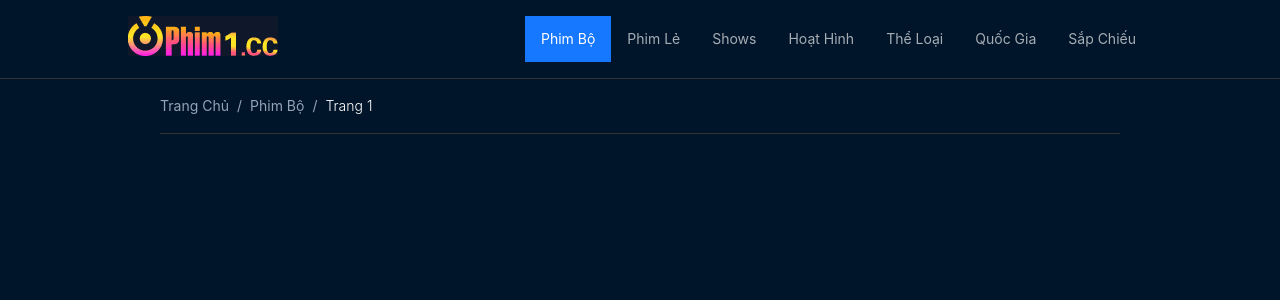
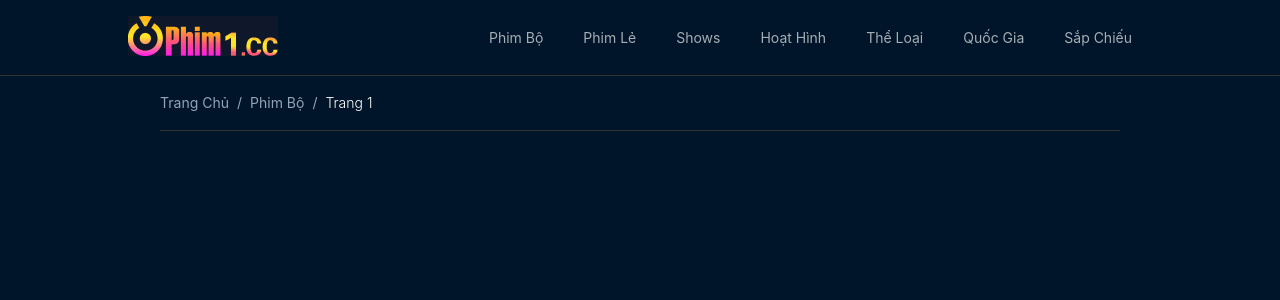
Before and after one commit to GaConUtc/my-movies, a React (Create React App) app: page / in a window 1280 px wide. Shown: the top 300 px of the page. Built offline with nearby package versions, Linux system fonts and the light colour scheme.

Commit message:
custom header menu item

```diff
--- a/src/App.js
+++ b/src/App.js
@@ -1,12 +1,15 @@
 import './App.css';
 import HeaderLayout from './components/Header';
 import BreadcrumbContent from './components/BreadcrumbContent';
+import { BrowserRouter, Route } from 'react-router-dom';
 
 function App() {
     return (
         <>
-            <HeaderLayout />
-            <BreadcrumbContent />
+            <BrowserRouter>
+                <HeaderLayout />
+                <BreadcrumbContent />
+            </BrowserRouter>
         </>
     );
 }
--- a/src/components/Header/Header.scss
+++ b/src/components/Header/Header.scss
@@ -10,5 +10,27 @@
         .ant-menu-overflow {
             justify-content: flex-end;
         }
+        &__menu {
+            display: flex;
+            box-sizing: border-box;
+            margin: 0;
+            padding: 0;
+            font-size: 14px;
+            height: 100%;
+            align-items: center;
+            &__item {
+                position: relative;
+                display: inline-block;
+                vertical-align: bottom;
+                padding-inline: 16px;
+                margin-inline: 4px;
+            }
+            &__item > a {
+                color: rgba(255, 255, 255, 0.65);
+            }
+            &__item > a:hover {
+                color: rgba(255, 255, 255);
+            }
+        }
     }
 }
--- a/src/components/Header/component/HeaderLeft/HeaderLeft.scss
+++ /dev/null
@@ -1,3 +0,0 @@
-.header-left {
-    display: flex;
-}
--- a/src/components/Header/index.js
+++ b/src/components/Header/index.js
@@ -1,23 +1,62 @@
 import { Col, Menu, Row } from 'antd';
 import logo from '../../source/logo.gif';
 import './Header.scss';
+import { Link, NavLink } from 'react-router-dom';
 const HeaderLayout = () => {
-    const menuItems = ['Phim Bộ', 'Phim Lẻ', 'Shows', 'Hoạt Hình', 'Thể Loại', 'Quốc Gia', 'Sắp Chiếu'];
+    const menuItems = [
+        {
+            title: 'Phim Bộ',
+            slug: 'phim-bo',
+        },
+        {
+            title: 'Phim Lẻ',
+            slug: 'phim-le',
+        },
+        {
+            title: 'Shows',
+            slug: 'shows',
+        },
+        {
+            title: 'Hoạt Hình',
+            slug: 'hoat-hinh',
+        },
+        {
+            title: 'Thể Loại',
+            slug: 'the-loai',
+        },
+        {
+            title: 'Quốc Gia',
+            slug: 'quoc-gia',
+        },
+        {
+            title: 'Sắp Chiếu',
+            slug: 'sap-chieu',
+        },
+    ];
+
     return (
         <Row className="header">
             <Col span={4} className="header-left">
                 <img src={logo} alt="Logo" />
             </Col>
             <Col span={20} className="header-right">
-                <Menu
-                    theme="dark"
-                    mode="horizontal"
-                    defaultSelectedKeys={'0'}
-                    items={menuItems.map((item, index) => ({
-                        key: index,
-                        label: item,
-                    }))}
-                />
+                <ul
+                    className="ant-menu-overflow ant-menu ant-menu-root ant-menu-horizontal ant-menu-dark header-right__menu"
+                    role="menu"
+                    tabIndex={'0'}
+                    data-menu-list="true"
+                >
+                    {menuItems.map((item, index) => {
+                        return (
+                            <li
+                                key={index}
+                                className="ant-menu-overflow-item ant-menu-item ant-menu-item-only-child header-right__menu__item"
+                            >
+                                <Link to={`/${item.slug}`}>{item.title}</Link>
+                            </li>
+                        );
+                    })}
+                </ul>
             </Col>
         </Row>
     );
```
Also changed, not shown: src/components/Header/component/HeaderLeft/index.js (deleted, +0 -23 lines), src/components/Header/component/HeaderRight/index.js (deleted, +0 -9 lines), src/dataSource.js (added, +90 -0 lines), src/components/Header/component/HeaderRight/HeaderRight.scss (deleted), 2 other files (tests, documents, lock files or other folders).
